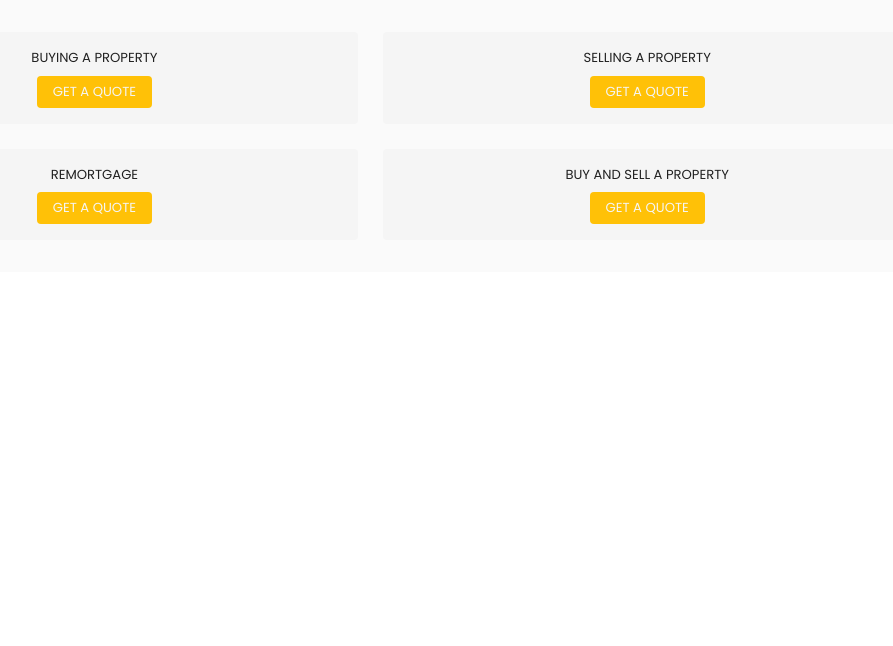
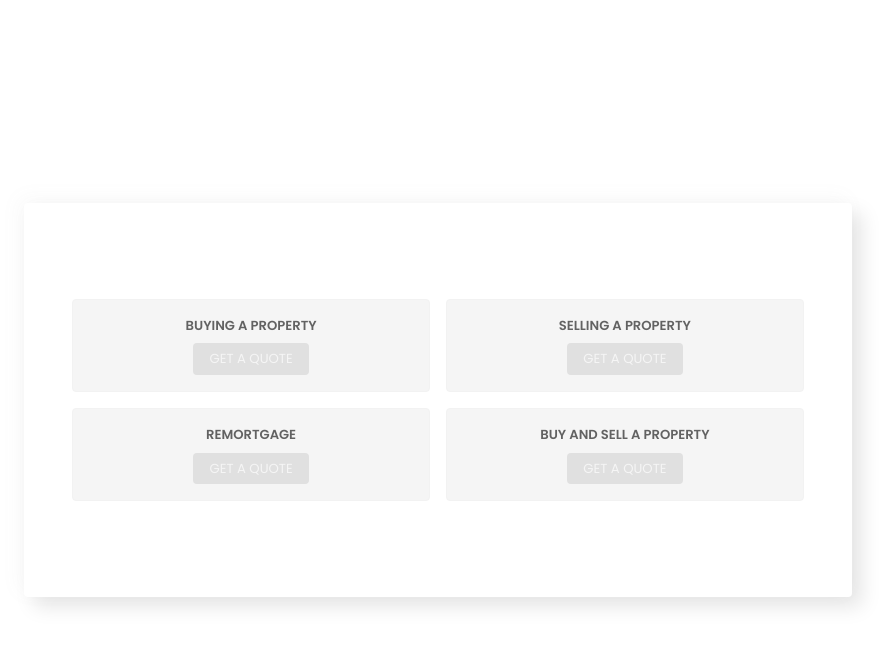
Before and after one commit to tek-juice/Quote-tool, a React (Vite) app: page / in a window 1280 px wide. Shown: the top 646 px of the page, without its empty margins (202-1095 px from the left). Built offline with nearby package versions, Linux system fonts and the light colour scheme.

Commit message:
fixed the rendering of the page

```diff
--- a/package.json
+++ b/package.json
@@ -14,7 +14,8 @@
     "@emotion/react": "^11.14.0",
     "@emotion/styled": "^11.14.0",
     "@fontsource/roboto": "^5.2.5",
-    "@mui/material": "^6.4.6",
+    "@mui/icons-material": "^6.4.7",
+    "@mui/material": "^6.4.7",
     "@reduxjs/toolkit": "^2.6.0",
     "react": "^19.0.0",
     "react-dom": "^19.0.0",
--- a/src/App.tsx
+++ b/src/App.tsx
@@ -6,6 +6,46 @@ const App = () => {
 
    // Theme customization
     const theme = createTheme({
+
+      components: {
+        MuiToggleButtonGroup: {
+          styleOverrides: {
+            root: {
+              border: "none", // Remove borders from the group
+            },
+          },
+        },
+        MuiToggleButton: {
+          styleOverrides: {
+            root: {
+              border: "none", // Remove borders from the button
+              backgroundColor: "#f4f4f4", // Transparent background initially
+              "&.Mui-selected": {
+                backgroundColor: "#ffc107", // Use the primary color for the fill (default button color)
+                color: "#fff", // Text color when selected (white)
+              },
+              "&:hover": {
+                color: "#333"
+              },
+            },
+          },
+        },
+        MuiStepIcon: {
+          styleOverrides: {
+            root: {
+              fontSize: "1.7rem", // Increase step icon size
+            },
+          },
+        },
+        MuiStepConnector: {
+          styleOverrides: {
+            line: {
+              borderTopWidth: "4px", // Make connector line thicker
+            },
+          },
+        },
+      },
+
       defaultColorScheme: "light",
       palette: {
         primary: { main: "#ffc107" },
--- a/src/components/Buying/PurchaseEstimate1.tsx
+++ b/src/components/Buying/PurchaseEstimate1.tsx
@@ -1,16 +1,32 @@
-import { Autocomplete, Box, Button, colors, DialogActions, TextField, Typography } from "@mui/material"
+import { Autocomplete, Box, Button, colors, DialogActions, InputAdornment, TextField, Typography } from "@mui/material"
 import BooleanQuestionComponent from "../common/BooleanQuestion"
 import { useEffect, useState } from "react"
 import { BooleanQuestion } from "../../types"
 import { booleanQuestions } from "../../data"
+import {CurrencyPound} from "@mui/icons-material"
 import { useNavigate } from "react-router"
+import { formatCurrency } from "../../services/buyingService"
 
 const PurchaseEstimate1 = () => {
 
   const [questions, setQuestions] = useState<BooleanQuestion[]>()
 
+  // purchase price data
+  const [numberValue, setNumberValue] = useState(""); // Store raw number
+  const [displayValue, setDisplayValue] = useState(""); // Store formatted display value
+
+  const tenureOptions = ["Freehold", "Leasehold"]
+
+  // Handle user input
+  const handlePurchasePriceChange = (event: {target: {value: string}}) => {
+    const rawValue = event && event.target.value.replace(/\D/g, ""); // Remove non-numeric characters
+    setNumberValue(rawValue); // Store raw numeric value
+    setDisplayValue(formatCurrency(rawValue)); // Format for display
+  };
+
   useEffect(() => {
     setQuestions(booleanQuestions)
+    console.log(numberValue)
   }, [])
 
   const navigate = useNavigate()
@@ -24,7 +40,20 @@ const PurchaseEstimate1 = () => {
 
         <Box display={"flex"} width={"100%"} sx={{ my: 3 }} justifyContent={"stretch"} alignItems={"center"}>
           {/* purchase price  */}
-          <TextField fullWidth label="Purchase price" required sx={{ mr: 2 }} />
+          <TextField
+          className="input"
+          value={displayValue}
+          onChange={handlePurchasePriceChange}
+          slotProps={{
+            input: {
+              startAdornment: (
+                <InputAdornment position="start">
+                  <span><CurrencyPound/></span> {/* Wrap in a span to avoid issues */}
+                </InputAdornment>
+              ),
+            },
+          }}
+          fullWidth label="Purchase price" required sx={{ mr: 2 }} />
           {/* No. of buyers  */}
           <TextField type="number" fullWidth label="Number of buyers" required />
         </Box>
@@ -35,19 +64,21 @@ const PurchaseEstimate1 = () => {
             sx={{ mr: 2 }}
             fullWidth
             disablePortal
-            options={["option 1", "option 2", "option 3"]}
+            options={tenureOptions}
             renderInput={(params) => <TextField {...params} label="Tenure" />}
           />
           {/* purchase address  */}
           <TextField fullWidth label="Purchase address" required />
         </Box>
 
+        <hr style={{marginBottom: 20, opacity: .3}}/>
         {/* boolean questions  */}
         {
           questions?.map((question, index) => (
             <BooleanQuestionComponent  key={index} question={question} questions={questions} setQuestions={setQuestions} />
           ))
         }
+        <hr style={{margin: "20px 0px", opacity: .3}}/>
 
         {/* actions  */}
         <DialogActions>
--- /dev/null
+++ b/src/components/common/GridItem.tsx
@@ -0,0 +1,16 @@
+import { styled } from '@mui/material/styles';
+import Paper from '@mui/material/Paper';
+
+
+const Item = styled(Paper)(({ theme }) => ({
+  backgroundColor: '#fff',
+  ...theme.typography.body2,
+  padding: theme.spacing(1),
+  textAlign: 'center',
+  color: theme.palette.text.secondary,
+  ...theme.applyStyles('dark', {
+    backgroundColor: '#1A2027',
+  }),
+}));
+
+export default Item
--- a/src/components/common/PurchaseEstimateLayout.tsx
+++ b/src/components/common/PurchaseEstimateLayout.tsx
@@ -1,4 +1,4 @@
-import { colors, Container, Step, StepLabel, Stepper, Typography } from "@mui/material"
+import { Container, Step, StepLabel, Stepper, Typography } from "@mui/material"
 import { ReactNode } from "react"
 import { getActiveStep, getSteps } from "../../store/data"
 import { useSelector } from "react-redux"
@@ -14,13 +14,13 @@ const PurchaseEstimateLayout: React.FC<Props> = ({ children, subtitle }) => {
   const activeStep = useSelector(getActiveStep)
 
   return (
-    <Container maxWidth="sm" sx={{p:4, background: colors.grey[50]}}>
+    <Container maxWidth="sm" className="shadow"  sx={{p:4, overflow: "auto", height: "95vh"}}>
       <Typography fontWeight={600} variant="h4" textAlign={"center"}>Purchase Estimate</Typography>
       {subtitle && <Typography textAlign={"center"} sx={{ mb: 2 }}>{subtitle}</Typography>}
       {/* stepper  */}
-      <Stepper activeStep={activeStep} alternativeLabel>
+      <Stepper color="red" activeStep={activeStep} alternativeLabel>
         {steps.map((label) => (
-          <Step key={label}>
+          <Step sx={{h:10}} key={label}>
             <StepLabel>{label}</StepLabel>
           </Step>
         ))}
--- a/src/index.css
+++ b/src/index.css
@@ -2,3 +2,53 @@
     margin: 0;
     padding: 0;
 }
+
+:root{
+    --primary: #ffc107;
+    --pale: #f2f2f2;
+    --dark: #081025;
+}
+
+body{
+    height: 100vh;
+    display: flex;
+    align-items: center;
+    justify-content: center;
+    overflow: hidden;
+}
+
+.shadow{
+    box-shadow: 10px 10px 20px rgba(0,0,0,.1), -5px -5px 20px rgba(133, 133, 133, 0.05);
+    background-color: white;
+}
+
+
+
+*{
+    border-radius: 4px;
+    /* color: var(--dark); */
+}
+
+.input{
+    background: transparent;
+}
+
+.input:focus{
+    background-color: var(--pale);
+}
+
+.btn-primary{
+    background-color: var(--pale);
+}
+
+.btn-primary:hover{
+    background-color: var(--primary);
+}
+
+.border-primary{
+    border: 1px solid var(--pale);
+}
+
+.border-primary:hover{
+    border-color: var(--primary);
+}
--- a/src/pages/Buying/Confirmation.tsx
+++ b/src/pages/Buying/Confirmation.tsx
@@ -1,4 +1,4 @@
-import { Box, Button, colors,  Typography } from "@mui/material"
+import { Box, Button,Typography } from "@mui/material"
 import { useNavigate } from "react-router"
 
 
@@ -7,9 +7,10 @@ const NewBuildConfirmation = () => {
   const navigate = useNavigate()
 
   return (
-    <Box sx={{
-      background: colors.grey[50],
-      borderRadius: 3,
+    <Box
+    className="shadow"
+    sx={{
+      borderRadius: 1,
     }} display={"flex"} alignItems={"center"} justifyContent={"center"}>
       <Box sx={{ px:5, py:3}}>
 
--- a/src/pages/Buying/Index.tsx
+++ b/src/pages/Buying/Index.tsx
@@ -8,7 +8,7 @@ const Index = () => {
   console.log(confirmation)
 
   return (
-    <PurchaseEstimateLayout>
+    <PurchaseEstimateLayout subtitle="Get a personalised estimate in just a few clicks">
       <PurchaseEstimate1/>
     </PurchaseEstimateLayout>
   )
--- a/src/pages/Landing.tsx
+++ b/src/pages/Landing.tsx
@@ -1,6 +1,8 @@
-import { Box, Button, colors, Paper, Typography } from "@mui/material"
+import { Box, Button, colors, Typography } from "@mui/material"
 import { Option } from "../types"
 import { useNavigate } from "react-router"
+import Grid from '@mui/material/Grid2';
+import Item from "../components/common/GridItem"
 
 const Landing = () => {
   const options: Option[] = [
@@ -25,38 +27,49 @@ const Landing = () => {
   const navigate = useNavigate()
 
   return (
-      <Box display={"flex"} sx={{background: colors?.grey[50], borderRadius: 3}} style={{ padding: 20 }} flexWrap={"wrap"}>
-        {
-          options?.map((option, index) => (
+    <Box display={"flex"} className="shadow rounded" justifyContent={"space-between"} sx={{ px: 6, py: 12 }} flexWrap={"wrap"}>
 
-            // option container
-            <Paper
-              elevation={0}
-              key={index}
-              style={{
-                background: colors?.grey[100],
-                width: "40%",
-                margin: "1%"
-              }}
+      <Box sx={{ flexGrow: 1 }}>
+        <Grid container spacing={2}>
+          {
+            options?.map((option, index) => <Grid size={6}>
+              <Item
+              className="border-primary"
               sx={{
                 p: 2,
                 display: "flex",
                 alignItems: "center",
                 justifyContent: "center",
-                flexDirection: "column"
-              }}>
+                flexDirection: "column",
+                background: colors?.grey[100],
+              }}
+                key={index}
+                elevation={0}
+              >
 
-              {/* option label  */}
-              <Typography sx={{ mb: 1, textTransform: "uppercase" }}>{option?.label}</Typography>
 
-              {/* option button  */}
-              <Button onClick={()=>navigate(option?.route)} disableElevation variant="contained">
-                <Typography color={colors.grey[100]}>get a quote</Typography>
-              </Button>
-            </Paper>
-          ))
-        }
+                {/* option label  */}
+                <Typography fontWeight={600} sx={{ mb: 1, textTransform: "uppercase" }}>{option?.label}</Typography>
+
+                {/* option button  */}
+                <Button
+                // disabled={currentOption == index}
+                className="btn-primary"
+                color="inherit"
+                onClick={() => navigate(option?.route)}
+                disableElevation
+                variant="contained"
+                >
+                  <Typography color={colors.grey[100]}>get a quote</Typography>
+                </Button>
+              </Item>
+            </Grid>)
+          }
+
+        </Grid>
       </Box>
+
+    </Box>
   )
 }
 
--- /dev/null
+++ b/src/services/buyingService.ts
@@ -0,0 +1,4 @@
+export const formatCurrency = (val: unknown) => {
+    if (!val) return ""; // If empty, return empty string
+    return new Intl.NumberFormat("en-US").format(Number(val));
+  };
```
Also changed, not shown: 1 other file (tests, documents, lock files or other folders).
